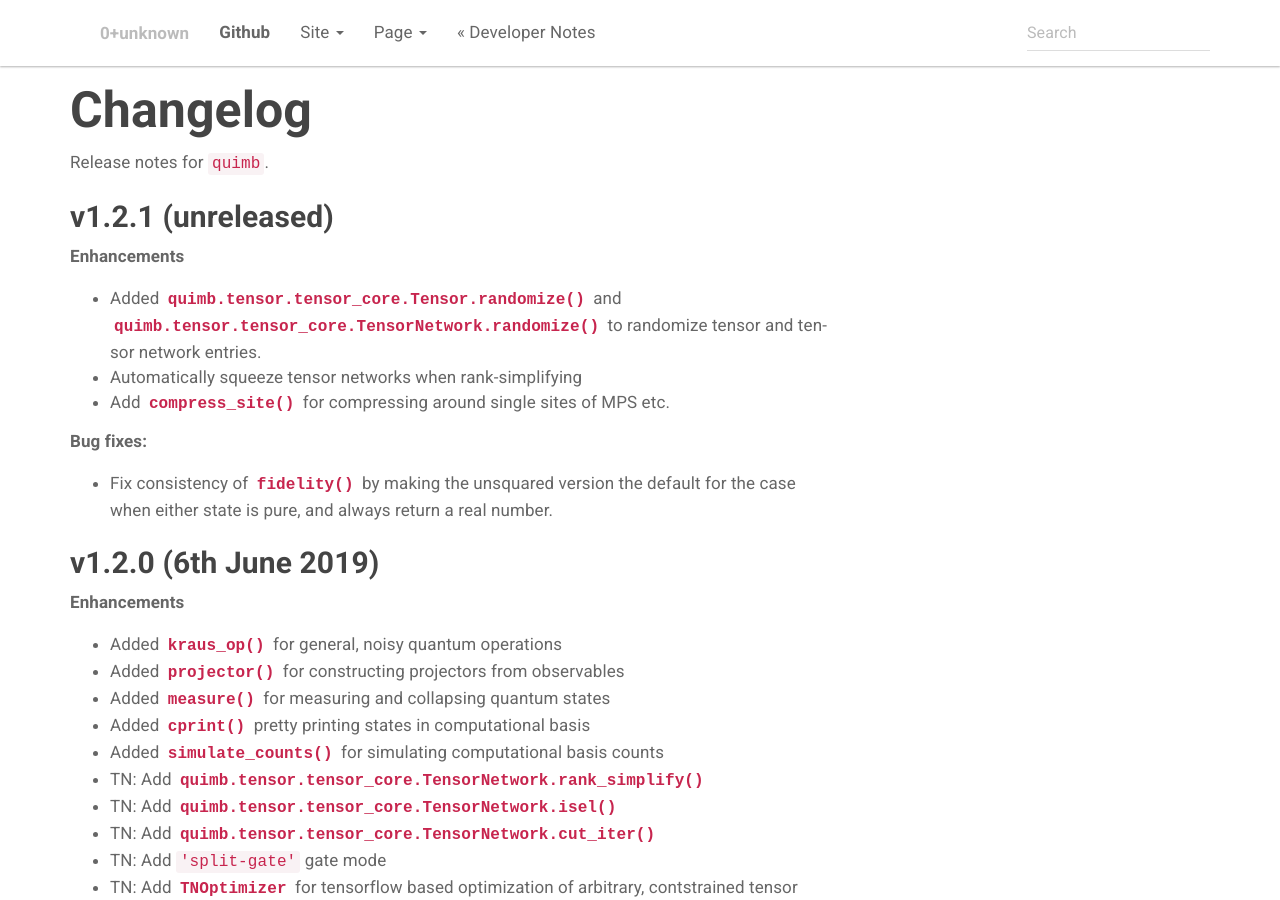
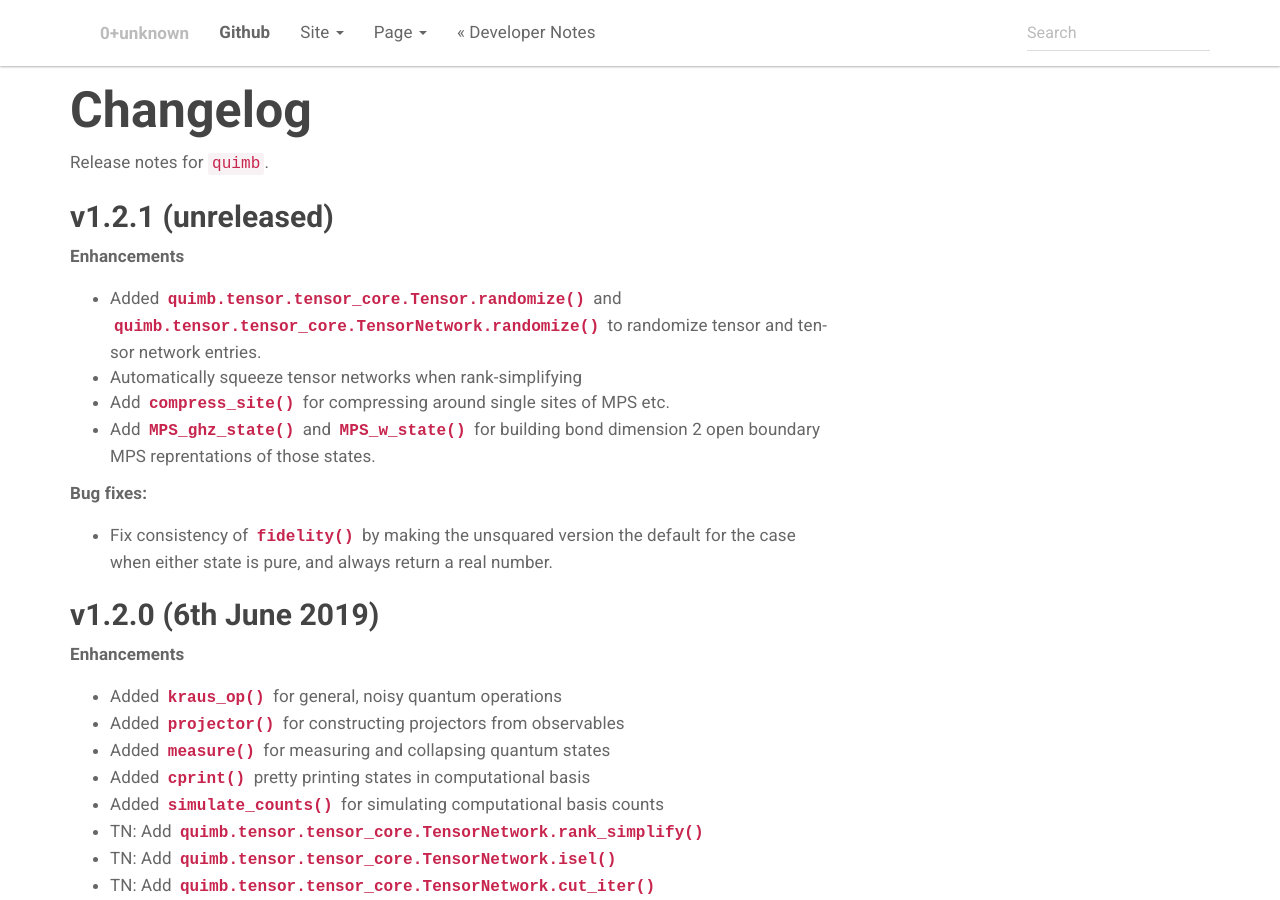
Before and after one commit to jcmgray/quimb, a Sphinx documentation site: the page built from docs/changelog.rst, in a window 1280 px wide and 900 px high. Built offline with Sphinx 7.4.7, drawn with Linux system fonts in a browser that asks for light colours; pages that are not in the unit, such as notebooks, are missing from menus.

Commit message:
update changelog for MPS ghz and w states

```diff
--- a/docs/changelog.rst
+++ b/docs/changelog.rst
@@ -14,6 +14,7 @@ v1.2.1 (unreleased)
 - Added :meth:`quimb.tensor.tensor_core.Tensor.randomize` and :meth:`quimb.tensor.tensor_core.TensorNetwork.randomize` to randomize tensor and tensor network entries.
 - Automatically squeeze tensor networks when rank-simplifying
 - Add :meth:`~quimb.tensor.tensor_1d.TensorNetwork1DFlat.compress_site` for compressing around single sites of MPS etc.
+- Add :func:`~quimb.tensor.tensor_gen.MPS_ghz_state` and :func:`~quimb.tensor.tensor_gen.MPS_w_state` for building bond dimension 2 open boundary MPS reprentations of those states.
 
 **Bug fixes:**
 
```
